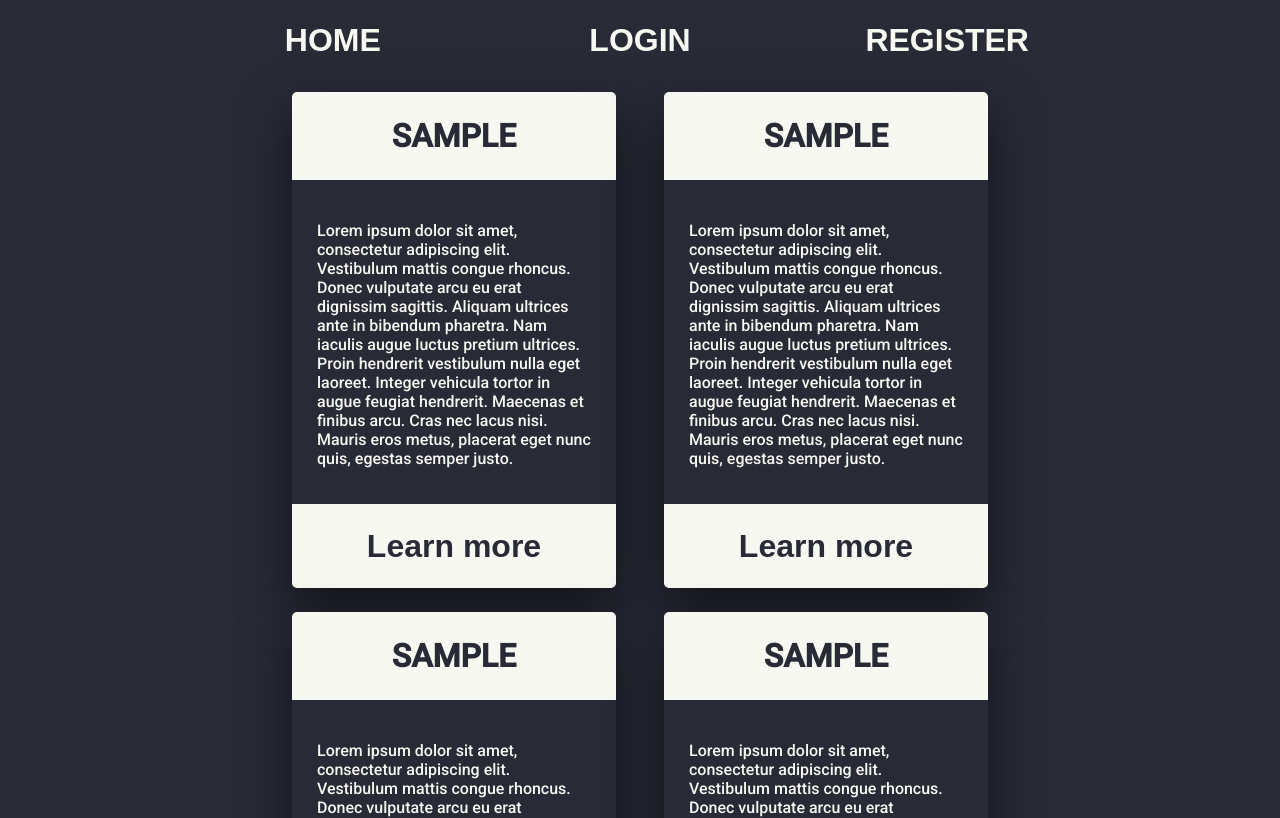
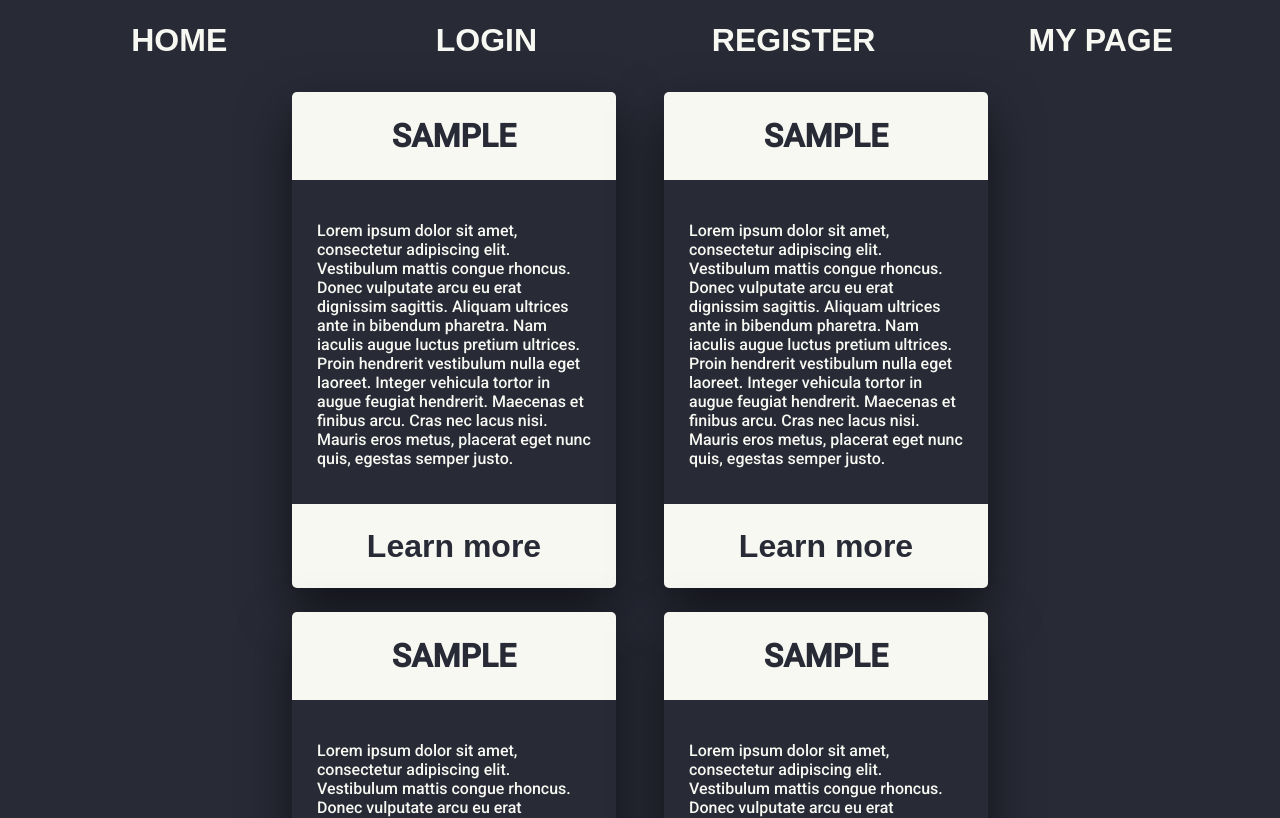
Before and after one commit to Ikmokhirio/MEPHI-web-password-manager-app-frontend, a React app: page / in a window 1280 px wide. Shown: the top 818 px of the page. Built offline with nearby package versions, Linux system fonts and the light colour scheme; no server answers.

Commit message:
Added button for personal page

```diff
--- a/src/components/static/header.js
+++ b/src/components/static/header.js
@@ -28,6 +28,11 @@ export default class Header extends Component {
                     <button>REGISTER</button>
                 </Link>
             </div>
+            <div className="btn">
+                <Link to="/user">
+                    <button>MY PAGE</button>
+                </Link>
+            </div>
 
 
         </div>)
```
